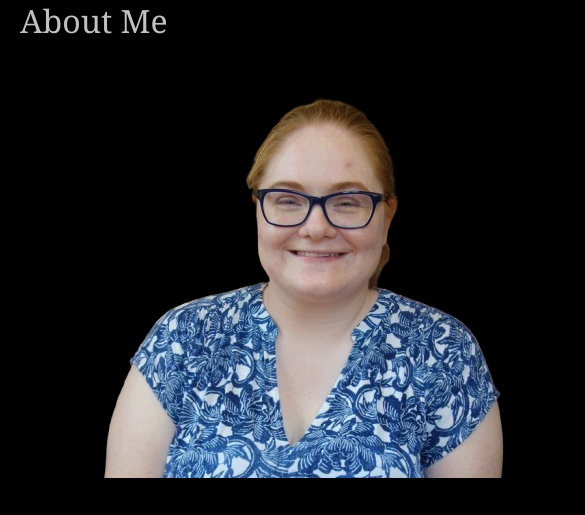
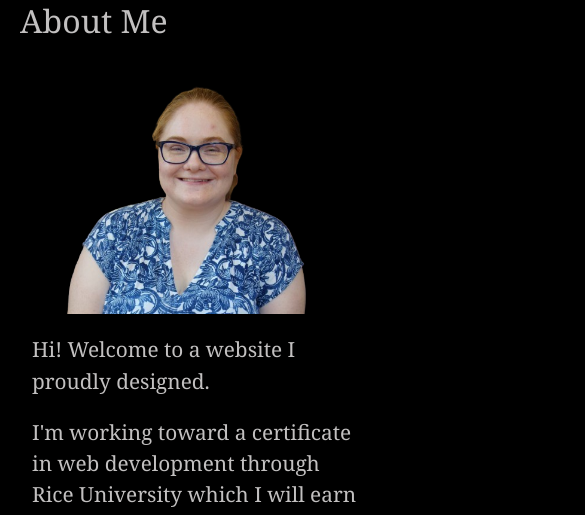
Before and after one commit to mancillh/Hannah-Mancill-Digital-Portfolio, a React (Vite) app: page / in a window 390 px wide. Shown: the part 572-1087 px from the top of the page, 585 px wide, since content can reach past the window. Built offline with nearby package versions, Linux system fonts and the light colour scheme.

Commit message:
adjusted responsiveness of about me photo

```diff
--- a/src/pages/AboutPage.jsx
+++ b/src/pages/AboutPage.jsx
@@ -9,10 +9,10 @@ export default function AboutPage() {
             <h2>About Me</h2>
             <Container>
                 <Row>
-                    <Col lg={2}>
-                    <img className="aboutPhoto" src="/assets/picture of H Mancill.png" alt="picture of Hannah Mancill"></img>
+                    <Col lg={3}>
+                    <img className="aboutPhoto img-fluid" src="/assets/picture of H Mancill.png" alt="picture of Hannah Mancill"></img>
                     </Col>
-                    <Col lg={10}>
+                    <Col lg={9}>
                     <p className="about">Hi! Welcome to a website I proudly designed.</p>
 
                         <p className="about">I&#39;m working toward a certificate in web development through Rice University which I will earn Monday, October 28, 2024!
--- a/src/styles/PageStyling.css
+++ b/src/styles/PageStyling.css
@@ -20,18 +20,5 @@ h2 {
 
 /* About Page  */
 .aboutPhoto {
-    max-width: 190%;
     margin-top: 30px;
-    margin-left: -40%;
 }
-
-@media only screen and (max-width: 993px) {
-    .aboutPhoto {
-        display: flex;
-        align-items: center;
-        justify-content: center;
-        max-width: none;
-        margin-bottom: 30px;
-        margin-left: 0;
-    }
-}
```
